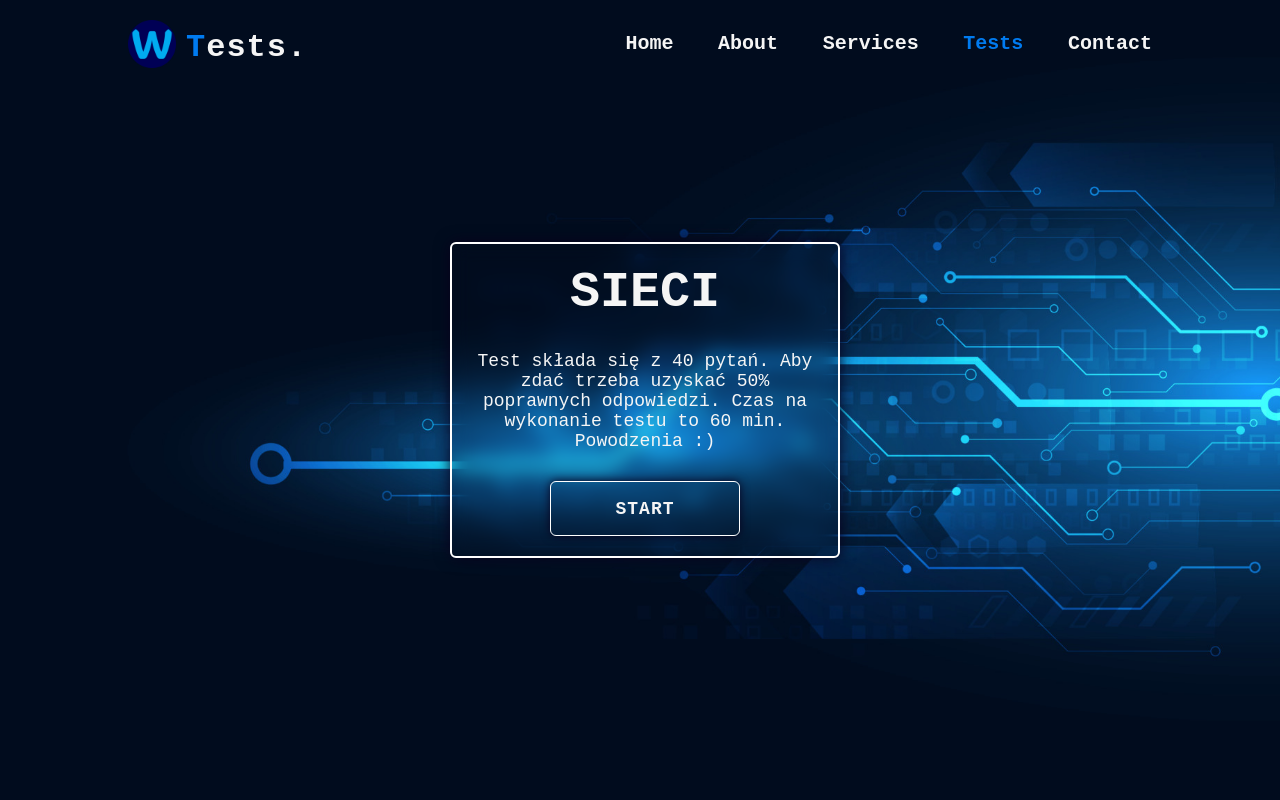
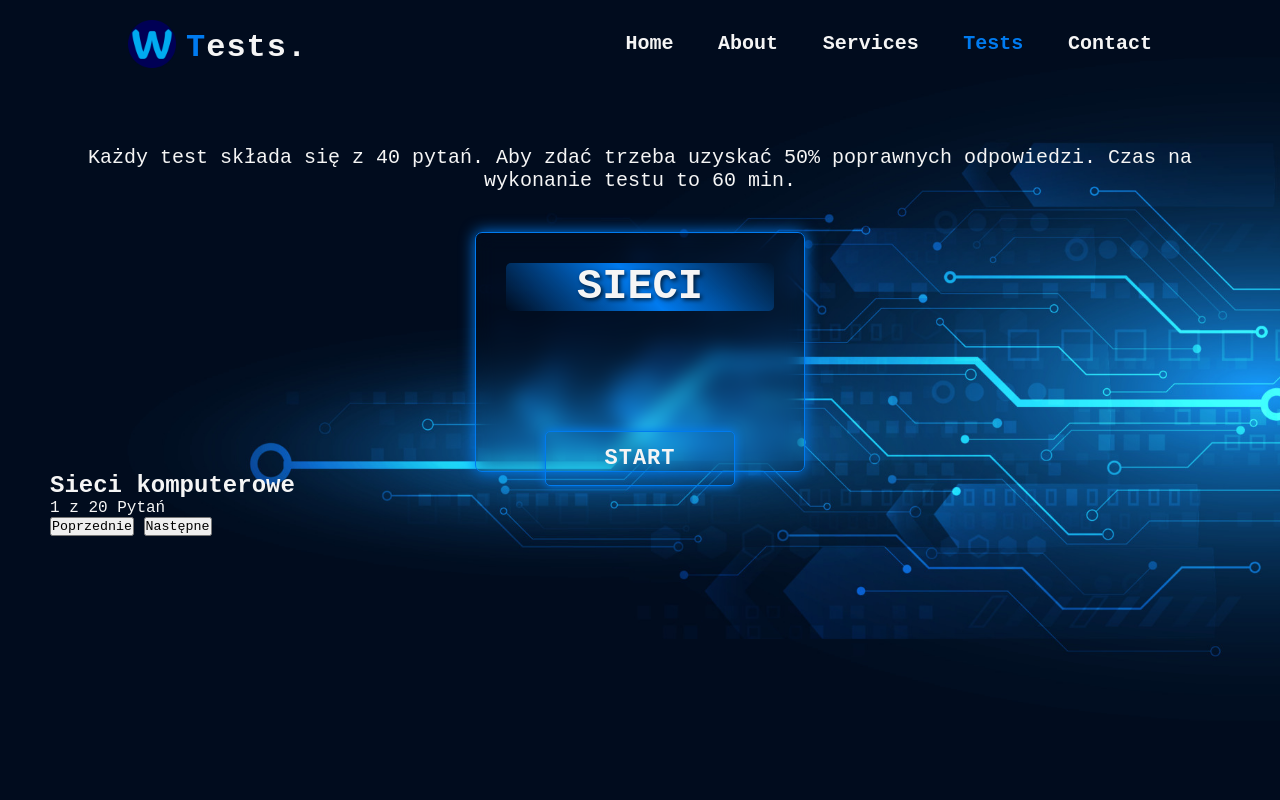
Before and after one commit to rafalwalasek/Quiz, a PHP site: page / in a window 1280 px wide. Run offline with PHP 8.4, Linux system fonts and the light colour scheme; data that the repository does not hold is empty.

Commit message:
aktualizacja kodu

```diff
--- a/index.php
+++ b/index.php
@@ -5,39 +5,56 @@
     <meta name="viewport" content="width=device-width, initial-scale=1.0">
     <title>Tests</title>
 
-    <link rel="stylesheet" href="quiz.css">
+    <link rel="stylesheet" href="tests.css">
+
+    <!--
     <link rel="stylesheet" href="time/time.css">
+-->
 </head>
 <body>
 
-    <header class="header">
+    <!-- header -->
+    <header>
         <div class="logo">
             <img src="images/w.ico" alt="W"><span>T</span>ests.
         </div>
 
-        <nav class="navbar">
+        <nav>
             <a href="#">Home</a>
             <a href="#">About</a>
             <a href="#">Services</a>
             <a href="#" class="active">Tests</a>
             <a href="#">Contact</a>
         </nav>
-    </header>
+    </header> <!-- end header -->
 
-    <main class="main">
+    <!-- main -->
+    <main>
 
-        <div class="container">
-            <section class="quiz-section">
-                <div class="quiz-box">
-                    <h2>Sieci komputerowe</h2>
-                    <div class="quiz-header">
-                        <time id="countdown"></time>
-                    </div>
+        <p>Każdy test składa się z 40 pytań. Aby zdać trzeba uzyskać 50% poprawnych odpowiedzi. Czas na wykonanie testu to 60 min.</p>
 
-                    <?php
-                        // Załączamy plik connect.php, który zawiera połączenie z bazą danych
-                        include('connect.php');
-                    ?>
+        <!-- box section -->
+        <section class="box-section">
+
+            <div class="box-quiz">
+                <h2>Sieci</h2>
+                <button class="btn-start">Start</button>
+            </div>
+
+        </section> <!-- end box section -->
+
+            <section class="home">
+                <div class="home-content">
+                <h2>Sieci komputerowe</h2>
+                <div class="quiz-header">
+                    <time id="countdown"></time>
+                </div>
+
+
+                    <!-- <?php
+                        //połączenie z bazą danych
+                        //include('connect.php');
+                    ?> -->
 
                     <div class="quiz-footer">
                         <span class="question-total">1 z 20 Pytań</span>
@@ -50,19 +67,13 @@
                 </div>
             </section>
 
-            <section class="home">
-                <div class="home-content">
-                    <h2>Sieci</h2>
-                    <p>Test składa się z 40 pytań. Aby zdać trzeba uzyskać 50% poprawnych odpowiedzi. Czas na wykonanie testu to 60 min. Powodzenia :)</p>
-                    <button class="start-btn">Start</button>
-                </div>
-            </section>
-        </div>
 
-    </main>
+    </main> <!-- end main -->
 
+    <!--
     <script src="quiz.js"></script>
     <script src="time/time.js"></script>
+-->
 
 </body>
 </html>
--- a/quiz.css
+++ b/quiz.css
@@ -1,90 +1,9 @@
-@import url('https://fonts.googleapis.com/css2?family=Poppins:wght@300;400;500;600;700;800;900&display=swap');
 
-* {
-    margin: 0;
-    padding: 0;
-    box-sizing: border-box;
-    /*font-family: 'Poopins', sans-serif;*/
-    font-family: 'Courier New', Courier, monospace;
-}
-
-:root {
-    --text-color: #f5f5f5;
-}
-
-body {
-    color: var(--text-color);
-    overflow: hidden;
-    background: #09001d;
-}
-
-.header {
-    position: fixed;
-    top: 0;
-    left: 0;
-    width: 100%;
-    padding: 20px 10%;
-    background: transparent;
-    display: flex;
-    justify-content: space-between;
-    align-items: center;
-    z-index: 100;
-}
-    .logo {
-        font-size: 32px;
-        color: var(--text-color);
-        font-weight: 700;
-        letter-spacing: 1px;
-    }
-        .logo img {
-            margin: 0 10px -12px 0;
-        }
-        .logo span {
-            color: #007bf0;
-        }
-    .navbar a {
-        font-size: 20px;
-        color: var(--text-color);
-        text-decoration: none;
-        font-weight: 600;
-        margin-left: 35px;
-        transition: .3s;
-    }
-        .navbar a:hover,
-        .navbar a.active {
-            color: #007bf0;
-        }
-
-main {
-    min-height: 100vh;
-    background: url('images/technology.jpg') no-repeat;
-    background-size: cover;
-    background-position: center;
-}
-    .container {
-        display: flex;
-        justify-content: center;
-    }
-        .quiz-section {
-            max-width: 900px;
-            display: flex;
-            align-items: center;
-            justify-content: center;
-            display: none;
-            border: 2px solid #007bf0;
-            box-shadow: 0 0 15px #09001d;
-            border-radius: 6px;
-            backdrop-filter: blur(10px);
-            margin-top: 150px;
-        }
+/*
             .quiz-section.active {
                 display: flex;
             }
-            .quiz-section .quiz-box {
-                display: flex;
-                flex-direction: column;
-                padding: 30px;
-            }
+
                 .quiz-box h2 {
                     font-size: 42px;
                     text-align: center;
@@ -212,3 +131,4 @@ main {
                     .home-content .start-btn:hover {
                         box-shadow: none;
                     }
+*/
--- /dev/null
+++ b/tests.css
@@ -0,0 +1,127 @@
+* {
+    margin: 0;
+    padding: 0;
+    box-sizing: border-box;
+    font-family: 'Courier New', Courier, monospace;
+}
+
+:root {
+    --text-color: #f5f5f5;
+}
+
+body {
+    background: url('images/technology.jpg') no-repeat;
+    min-height: 100vh;
+    background-size: cover;
+    background-position: center;
+    color: var(--text-color);
+}
+
+/* --- header --- */
+header {
+    width: 100%;
+    padding: 20px 10%;
+    background: transparent;
+    display: flex;
+    justify-content: space-between;
+    align-items: center;
+    z-index: 100;
+}
+    .logo {
+        font-size: 32px;
+        color: var(--text-color);
+        font-weight: 700;
+        letter-spacing: 1px;
+    }
+        .logo img {
+            margin: 0 10px -12px 0;
+        }
+        .logo span {
+            color: #007bf0;
+        }
+
+    nav a {
+        font-size: 20px;
+        color: var(--text-color);
+        text-decoration: none;
+        font-weight: 600;
+        margin-left: 35px;
+        transition: .3s;
+    }
+        nav a:hover,
+        nav a.active {
+            color: #007bf0;
+        } /* --- end header --- */
+
+/* --- main --- */
+main {
+    display: flex;
+    justify-content: center;
+    max-width: 1200px;
+    margin: 30px auto;
+    padding: 10px;
+    flex-direction: column;
+}
+    main p {
+        text-align: center;
+        font-size: 20px;
+        font-weight: 500;
+        padding: 20px;
+    }
+
+    /* --- box-section --- */
+    .box-section {
+        width: 100%;
+        display: flex;
+        justify-content: center;
+        align-items: center;
+        margin-top: 20px;
+    }
+        .box-quiz {
+            padding: 30px;
+            height: 30vh;
+            width: 330px;
+            margin-left: 20px;
+            border: 1px solid #007bf0;
+            border-radius: 7px;
+            box-shadow: 0 0 15px #007bf0;
+            backdrop-filter: blur(10px);
+        }
+        .box-quiz:first-child {
+            margin-left: 0;
+        }
+            .box-quiz h2 {
+                font-size: 42px;
+                text-align: center;
+                text-transform: uppercase;
+                background: linear-gradient(45deg, transparent, #007bf0, transparent);
+                border-radius: 5px;
+                text-shadow: 2px 2px 4px rgba(0, 0, 0, 0.7);
+            }
+            .box-quiz .btn-start {
+                display: flex;
+                margin: 0 auto;
+                align-items: center;
+                justify-content: center;
+                margin-top: 120px;
+                width: 190px;
+                height: 55px;
+                background: none;
+                border: 1px solid #007bf0;
+                border-radius: 5px;
+                box-shadow: 0 0 10px #007bf0;
+                font-size: 22px;
+                color: var(--text-color);
+                cursor: pointer;
+                text-transform: uppercase;
+                font-weight: 600;
+                letter-spacing: 1px;
+                transition: .5s;
+            }
+                .box-quiz .btn-start:hover {
+                    box-shadow: none;
+                    background: #007bf0;
+                    border: 1px solid #007bf0;
+                }
+    /* --- end box-section --- */
+/* --- end main --- */
```
